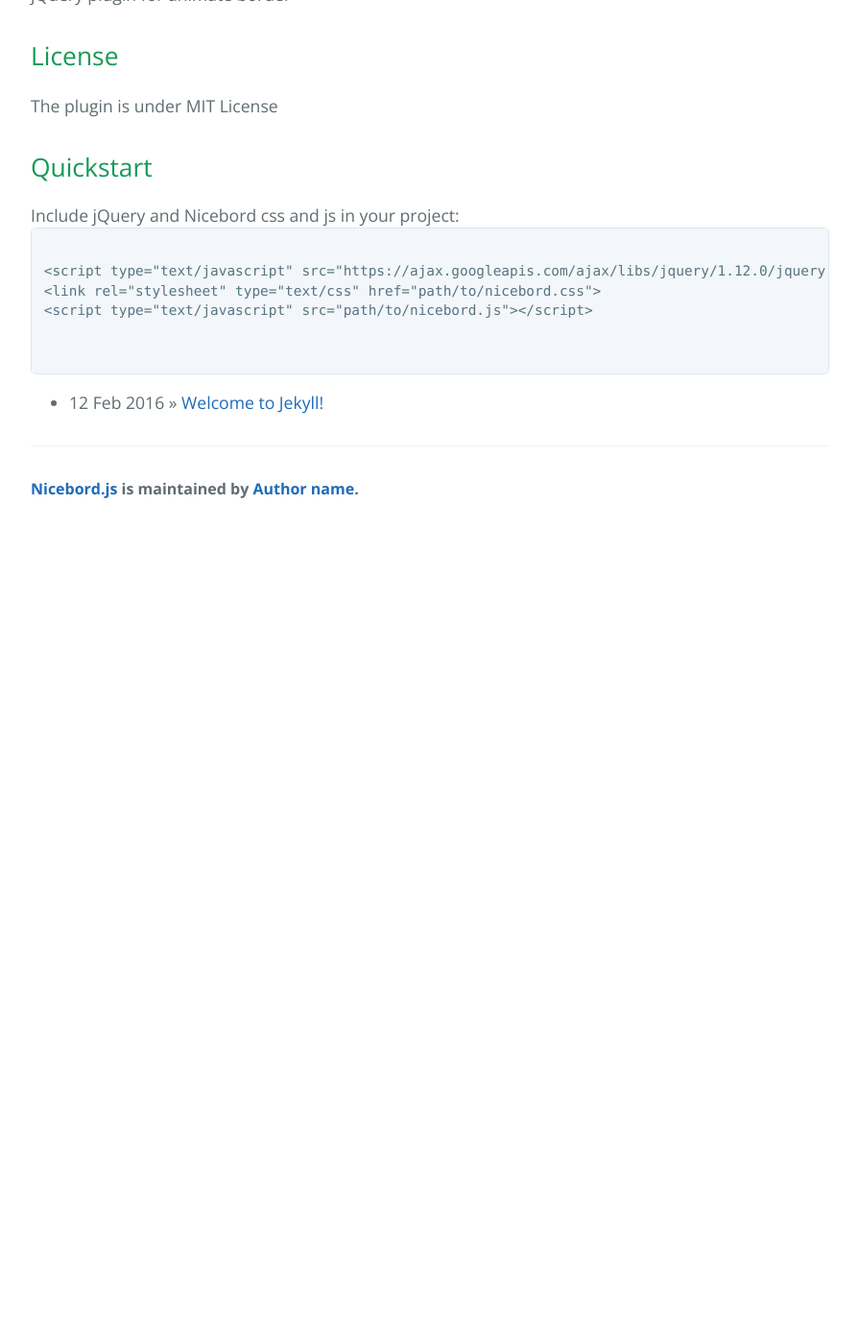
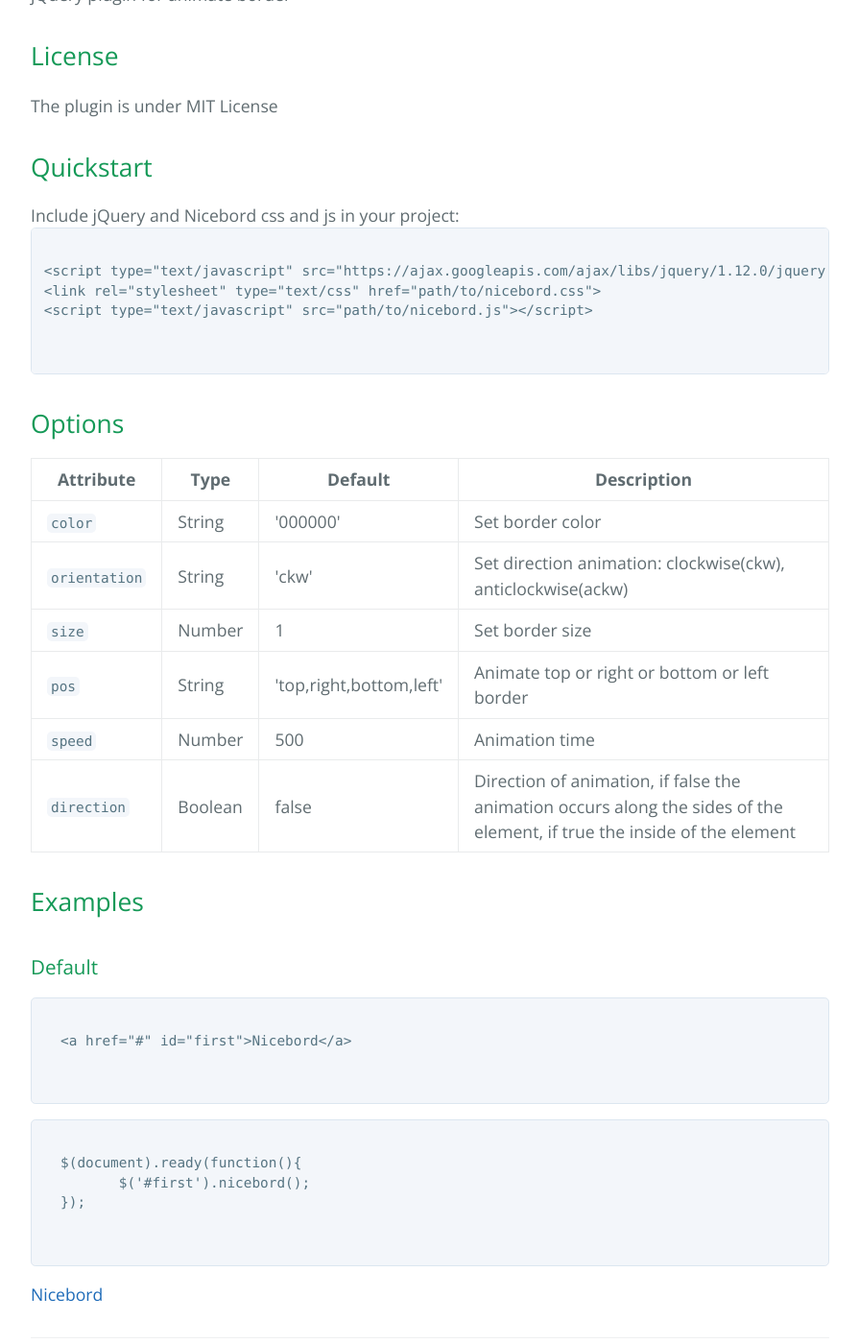
Before and after one commit to dkdevru/nicebord, a Jekyll site: the page built from index.html, in a window 1280 px wide and 1400 px high, scrolled down 504 px. Shown: the whole window at 96% size, without its empty margins (192-1087 px from the left). Built offline with Jekyll 4.4.1, drawn with Linux system fonts in a browser that asks for light colours; the list of posts is cut into pages by our own code; before the commit the page ends 1057 px from its top, so only the background shows below that.

Commit message:
add demo examples

```diff
--- a/index.html
+++ b/index.html
@@ -27,9 +27,77 @@
   </code>
 </pre>
 
-  <ul class="posts">
-    {% for post in site.posts %}
-      <li><span>{{ post.date | date_to_string }}</span> &raquo; <a href="{{ site.baseurl }}{{ post.url }}">{{ post.title }}</a></li>
-    {% endfor %}
-  </ul>
+<h2>Options</h2>
+
+<table>
+<thead>
+<tr>
+<th>Attribute</th>
+<th>Type</th>
+<th>Default</th>
+<th>Description</th>
+</tr>
+</thead>
+<tbody>
+<tr>
+<td><code>color</code></td>
+<td>String</td>
+<td>'000000'</td>
+<td>Set border color</td>
+</tr>
+<tr>
+<td><code>orientation</code></td>
+<td>String</td>
+<td>'ckw'</td>
+<td>Set direction animation: clockwise(ckw), anticlockwise(ackw)</td>
+</tr>
+<tr>
+<td><code>size</code></td>
+<td>Number</td>
+<td>1</td>
+<td>Set border size</td>
+</tr>
+<tr>
+<td><code>pos</code></td>
+<td>String</td>
+<td>'top,right,bottom,left'</td>
+<td>Animate top or right or bottom or left border</td>
+</tr>
+<tr>
+<td><code>speed</code></td>
+<td>Number</td>
+<td>500</td>
+<td>Animation time</td>
+</tr>
+<tr>
+<td><code>direction</code></td>
+<td>Boolean</td>
+<td>false</td>
+<td>Direction of animation, if false the animation occurs along the sides of the element, if true the inside of the element</td>
+</tr></tbody></table>
+
+  <h2>Examples</h2>
+  <h3>Default</h3>
+    <pre>
+  <code class="html">
+  &lt;a href="#" id="first">Nicebord&lt;/a>
+  </code>
+  </pre>
+
+      <pre>
+  <code class="javascript">
+  $(document).ready(function(){
+	 $('#first').nicebord();
+  });
+  </code>
+  </pre>
+
+ <a href="#" id="first">Nicebord</a>
+
+ <script type="text/javascript">
+  $(document).ready(function(){
+	 $('#first').nicebord();
+  });
+  </script>
+
 </div>
```
